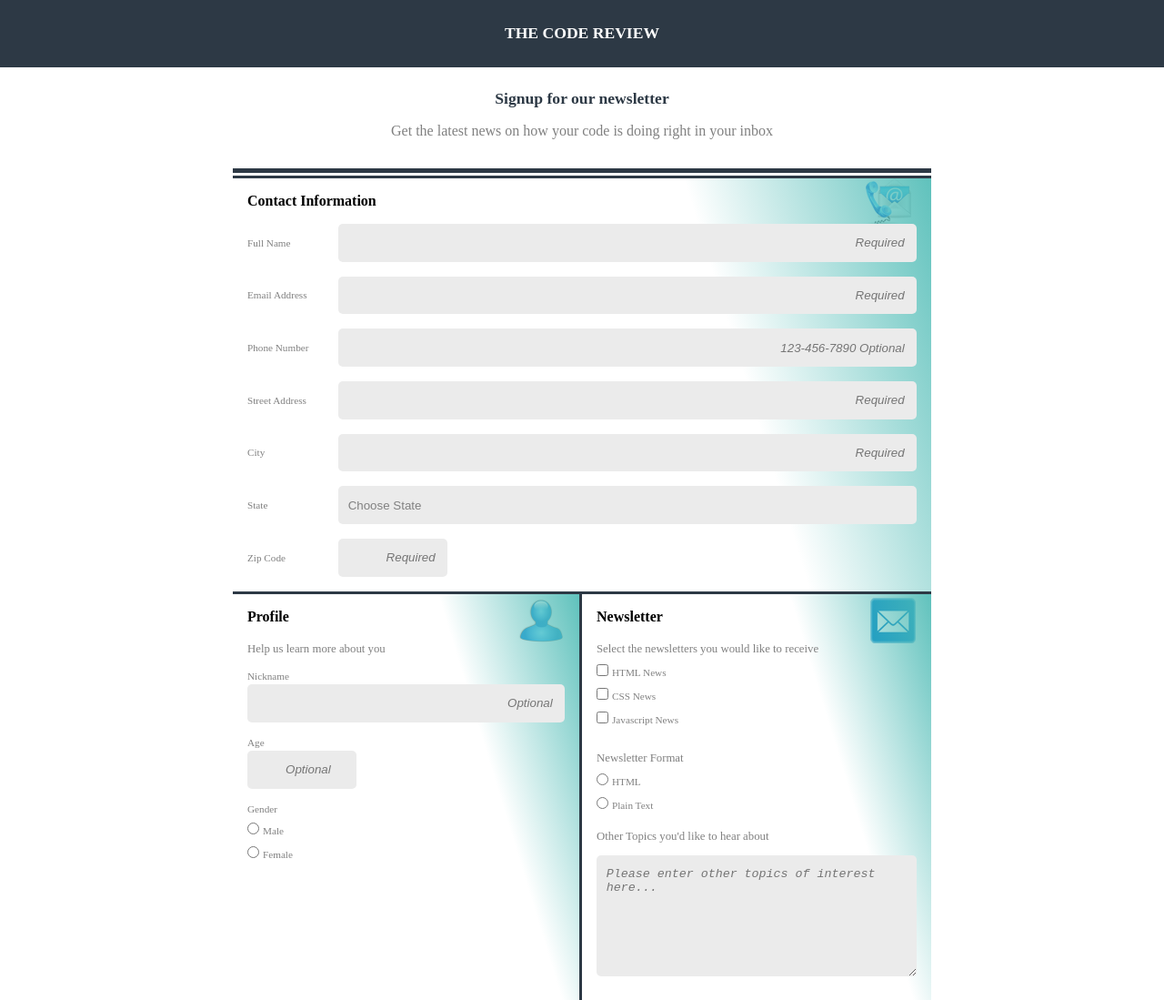
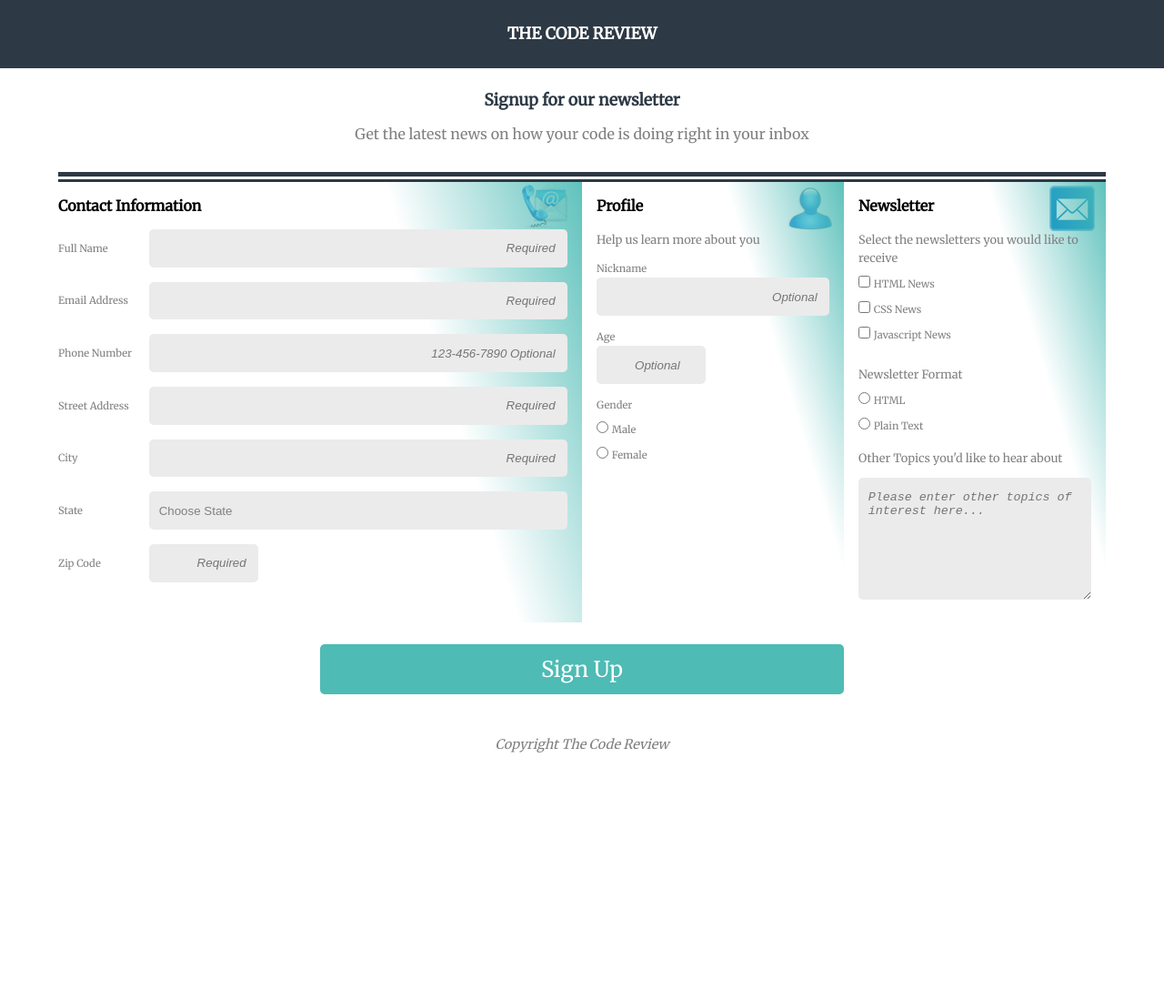
Before and after one commit to k-snides/online-registration-form, a plain HTML site: page index.html in a window 1280 px wide. Shown: the top 1099 px of the page at 91% size. After the commit the page ends 899 px from the top, so only its background shows below. Drawn offline with Linux system fonts and the light colour scheme.

Commit message:
desktop layout complete

```diff
--- a/css/style.css
+++ b/css/style.css
@@ -331,30 +331,28 @@ footer p {
 
 	/* --- General Styles --- */
 	.wrapper {
-		width: 60%;
+		width: 90%;
 		max-width: 1200px;
 	}
 
 	button {
 		margin: 1em auto;
+		display: flex;
+		justify-content: center;
 		width: 50%;
 	}
 
 	/* === Form === */
 	.form-section {
-		flex: 1 0 50%;
+		flex: 1 0 25%;
 		padding: 0 1em;
-		border-right: 3px solid rgb(45, 57, 69);
 	}
 
 	/* --- Contact Information Section --- */
 	.contact-information {
 		background-position: 97% 0%;
-	}
-
-	.form-section.contact-information {
-		border-right: none;
-		flex: 1 0 100%;
+		flex: 1 0 50%;
+		padding-left: 0;
 	}
 
 	/* --- Profile Section --- */
@@ -369,6 +367,10 @@ footer p {
 		margin-bottom: 0.3em;
 	}
 
+	input#nickname {
+		flex: 1 0 200px;
+	}
+
 	/* --- Newsletter Section --- */
 	.newsletter {
 		background-position: 95% 1%;
--- a/index.html
+++ b/index.html
@@ -8,7 +8,7 @@
 		<title>Online Registration Form</title>
 
 		<!-- Google Fonts -->
-		<!-- <link href="https://fonts.googleapis.com/css?family=Merriweather" rel="stylesheet" type="text/css" /> -->
+		<link href="https://fonts.googleapis.com/css?family=Merriweather" rel="stylesheet" type="text/css" />
 
 		<!-- CSS -->
 		<link rel="stylesheet" href="css/style.css" />
```
